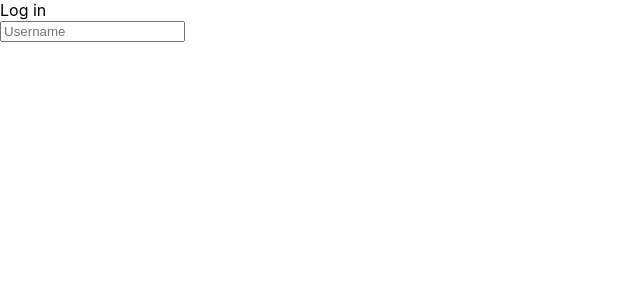
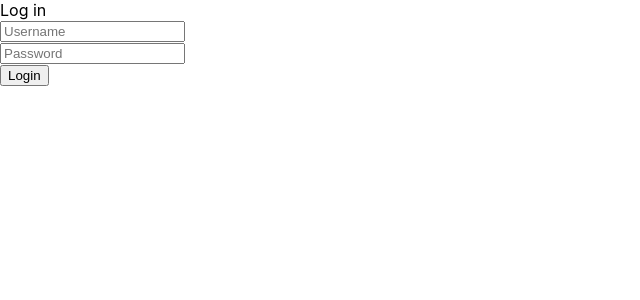
Before and after one commit to ruyaflute/visit-connect, a React (Create React App) app: page / in a window 1280 px wide. Shown: the top 300 px of the page, without its empty margins (0-640 px from the left). Built offline with nearby package versions, Linux system fonts and the light colour scheme; no server answers.

Commit message:
login form

```diff
--- a/src/LoginForm.js
+++ b/src/LoginForm.js
@@ -2,6 +2,7 @@ import React from 'react';
 import InputField from './InputField';
 import SumbitButton from './SubmitButton';
 import UserStore from './stores/UserStore';
+import SubmitButton from './SubmitButton';
 
 class LoginForm extends React.Component {
   constructor(props) {
@@ -81,6 +82,19 @@ class LoginForm extends React.Component {
       value={this.state.username ? this.state.username : ''}
       onChange={ (val) => this.setInputValue('username', val) }
       />
+      <InputField
+      type='password'
+      placeholder='Password'
+      value={this.state.password ? this.state.password : ''}
+      onChange={ (val) => this.setInputValue('password', val) }
+      />
+
+      <SubmitButton
+      text='Login'
+      disabled={this.state.buttonDisabled}
+      onClick={ () => this.doLogin() }
+      />
+
     </div>
   );
 }
```
